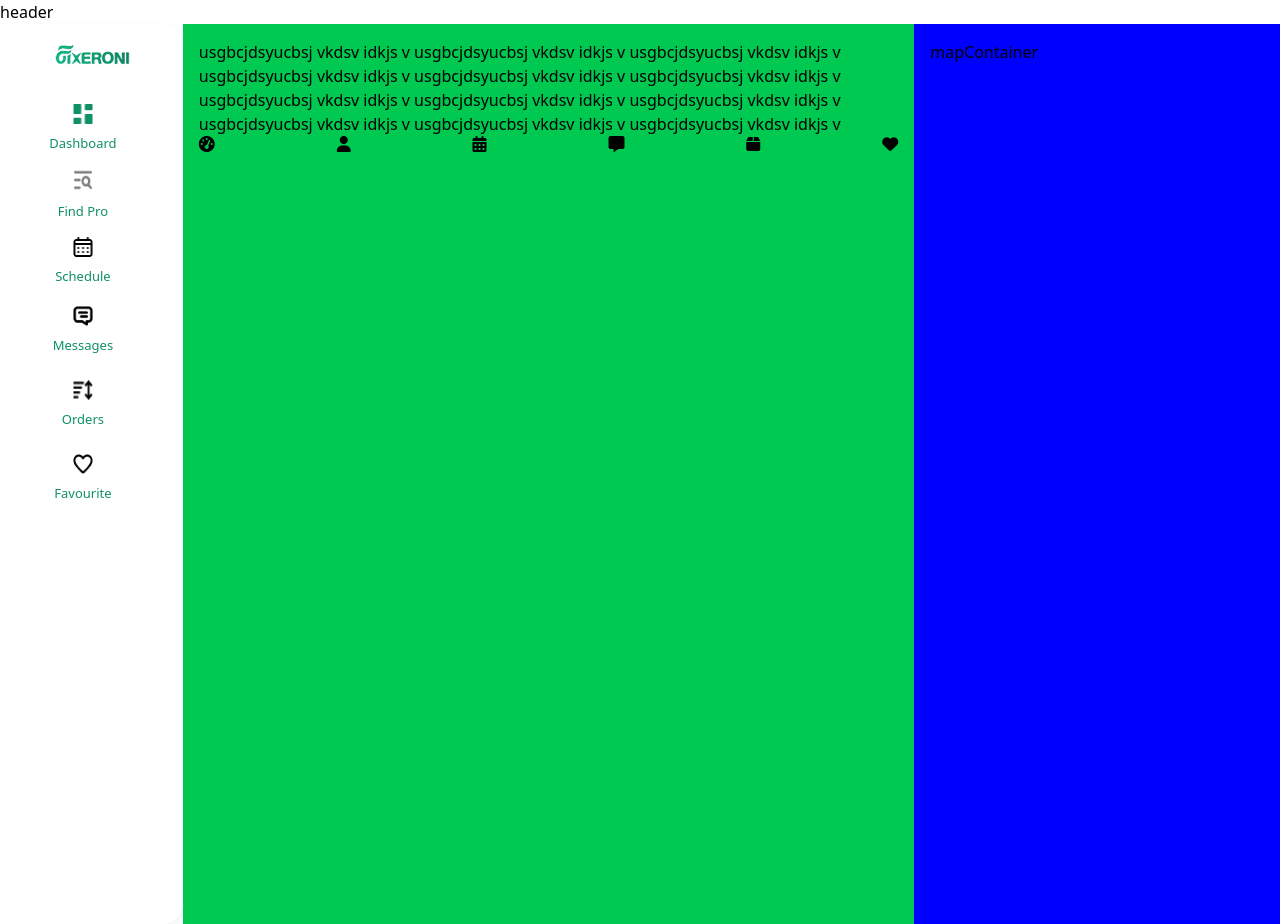
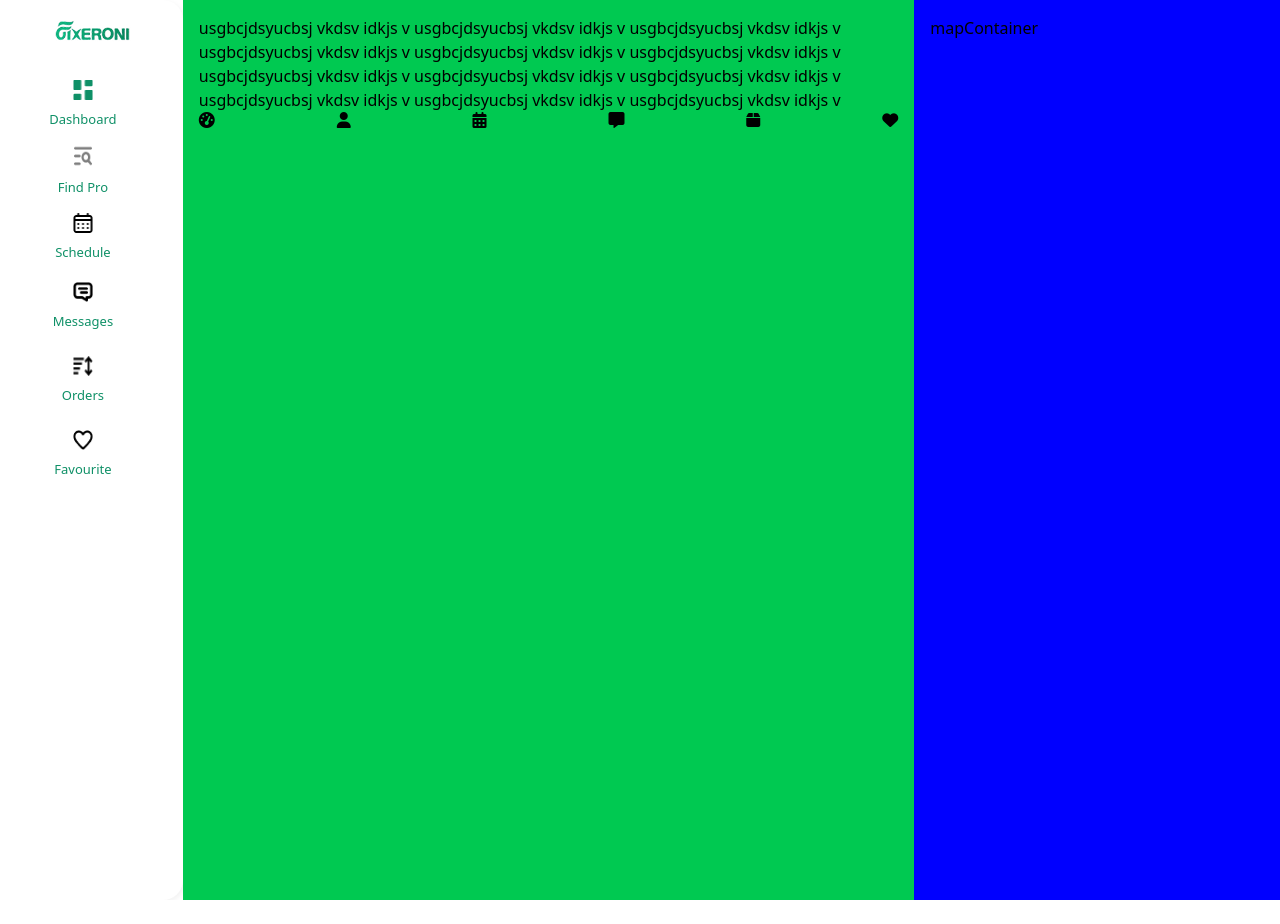
Before and after one commit to Fixeroni/Fixeroni, a React (Vite) app: page / in a window 1280 px wide. After the commit the page ends 900 px from the top, so only its background shows below. Built offline with nearby package versions, Linux system fonts and the light colour scheme.

Commit message:
Your commit message here

```diff
--- a/src/Componenets/Home.jsx
+++ b/src/Componenets/Home.jsx
@@ -7,7 +7,7 @@ import Header from "./Header";
 const Home = () => {
   return (
     <div>
-      header
+
        <Header/>
       <div className="grid grid-cols-7 w-[100%]    homedivsmallscreen ">
         <SideNavMenu />
```
